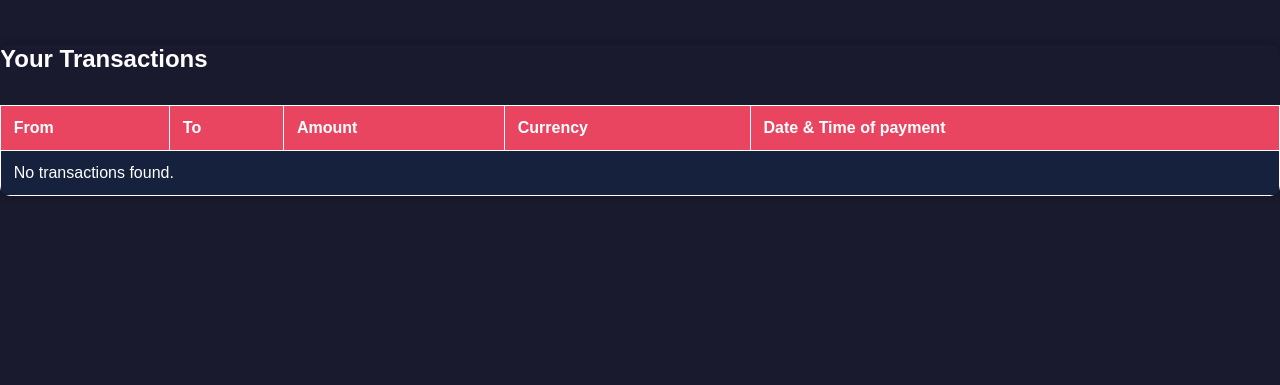
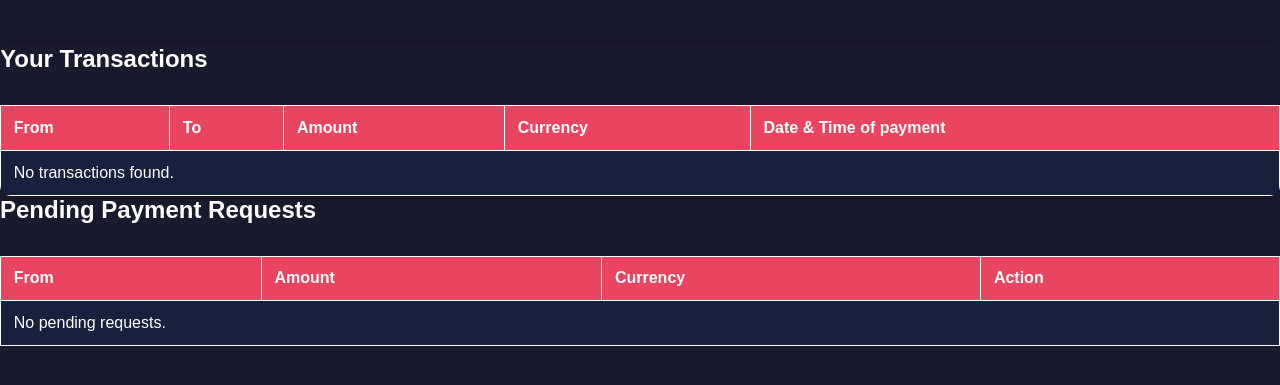
Before and after one commit to 1RaHuL6/Payup-App, a Django app: page /webapps2025/home/ in a window 1280 px wide. Shown: the part 263-648 px from the top of the page. Run offline with Django 5.2, Linux system fonts and the light colour scheme; a user stored in the database is signed in; data comes from the database, SQL or seed files in the repository; both versions use the stored data as it was after the commit.

```diff
--- a/payapp/urls.py
+++ b/payapp/urls.py
@@ -1,9 +1,11 @@
 from django.urls import path
 from . import views
-from .views import  make_payment
+from .views import  make_payment, request_payment, handle_payment_request
 
 urlpatterns = [
     path('', views.home, name='home'),
 
     path('make_payment/<int:user_id>/', make_payment, name='make_payment'),
+    path('request_payment/<int:user_id>/', request_payment, name='request_payment'),
+path('payment_request/<int:request_id>/<str:action>/', handle_payment_request, name='handle_payment_request'),
 ]
--- a/payapp/views.py
+++ b/payapp/views.py
@@ -1,11 +1,10 @@
-
-# Create your views here.
 from django.shortcuts import render, redirect, get_object_or_404
 from django.contrib.auth.decorators import login_required
 from django.contrib import messages
 from register.models import UserDetails
+from django.db import transaction
 from .forms import PaymentForm
-from .models import Transaction
+from .models import Transaction, PaymentRequest
 from django.utils.timezone import now
 
 # Home page view
@@ -13,32 +12,36 @@ from django.utils.timezone import now
 def home(request):
     # Get all users excluding the logged-in user and admins
     users = UserDetails.objects.select_related('user').filter(
-        user__is_superuser=False  # Exclude admins
-    ).exclude(user=request.user)  # Exclude the logged-in user
+        user__is_superuser=False
+    ).exclude(user=request.user)
 
-    # Get the logged-in user's details
     user_details = UserDetails.objects.get(user=request.user)
 
-    # Get the transactions related to the logged-in user (as sender or receiver)
+    # transactions related to the logged-in user
     transactions = Transaction.objects.filter(
         sender=request.user
     ) | Transaction.objects.filter(
         receiver=request.user
     )
+    received_requests = PaymentRequest.objects.filter(receiver=request.user, status='pending')
+
+    #  all payment requests
+    payment_requests = PaymentRequest.objects.filter(receiver=request.user)
 
     return render(request, 'payapp/home.html', {
+        # pass values to template
         'users': users,
-        'user_balance': user_details.balance,  # Pass balance to template
-        'user_currency': user_details.currency,  # Pass currency to template
-        'transactions': transactions  # Pass transactions to template
+        'user_balance': user_details.balance,
+        'user_currency': user_details.currency,
+        'transactions': transactions,
+        'payment_requests': payment_requests,
     })
 
-
-# Payment view
+# payment view
 @login_required
 def make_payment(request, user_id):
-    receiver_details = get_object_or_404(UserDetails, user__id=user_id)  # Get UserDetails of receiver
-    sender_details = get_object_or_404(UserDetails, user=request.user)  # Get UserDetails of sender
+    receiver_details = get_object_or_404(UserDetails, user__id=user_id)  #  UserDetails of receiver
+    sender_details = get_object_or_404(UserDetails, user=request.user)  #UserDetails of sender
 
     if request.method == "POST":
         form = PaymentForm(request.POST)
@@ -48,23 +51,135 @@ def make_payment(request, user_id):
             if sender_details.balance < amount:
                 messages.error(request, "Insufficient balance!")
             else:
-                # Deduct and add balance
-                sender_details.balance -= amount
-                receiver_details.balance += amount
-                sender_details.save()
-                receiver_details.save()
+                try:
+                    with transaction.atomic():
+                        sender_details.balance -= amount
+                        receiver_details.balance += amount
+                        sender_details.save()
+                        receiver_details.save()
 
-                # Store the transaction in the Transaction model
-                transaction = Transaction.objects.create(
-                    sender=sender_details.user,  # Extract User instance
-                    receiver=receiver_details.user,  # Extract User instance
-                    amount=amount,
-                    timestamp=now()
-                )
 
-                messages.success(request, f"Payment of £{amount} sent to {receiver_details.user.first_name}!")
-                return redirect('home')
+                        Transaction.objects.create(
+                            sender=sender_details.user,
+                            receiver=receiver_details.user,
+                            amount=amount,
+                            timestamp=now()
+                        )
+
+
+                    messages.success(request, f"Payment of £{amount} sent to {receiver_details.user.first_name}!")
+                    return redirect('home')
+
+                except Exception as e:
+
+                    messages.error(request, f"An error occurred: {e}")
+
     else:
         form = PaymentForm()
 
     return render(request, 'payapp/make_payment.html', {'form': form, 'receiver': receiver_details})
+
+# Request payment view
+@login_required
+def request_payment(request, user_id):
+    receiver_details = get_object_or_404(UserDetails, user__id=user_id)  # UserDetails of receiver
+    sender_details = get_object_or_404(UserDetails, user=request.user)  # UserDetails of sender
+
+    #check
+    if PaymentRequest.objects.filter(sender=request.user, receiver=receiver_details.user, status='pending').exists():
+        messages.error(request, "Payment request already sent.")
+        return redirect('home')
+
+
+    if request.method == "POST":
+        amount = request.POST.get('amount')
+
+
+        payment_request = PaymentRequest.objects.create(
+            sender=sender_details.user,
+            receiver=receiver_details.user,
+            amount=amount,
+            currency=sender_details.currency,
+            status='pending',
+        )
+        messages.success(request, f"Payment request of £{amount} sent to {receiver_details.user.first_name}!")
+        return redirect('home')
+
+    return render(request, 'payapp/request_payment.html', {'receiver': receiver_details})
+
+# Accept payment view
+@login_required
+def accept_payment(request, request_id):
+    payment_request = get_object_or_404(PaymentRequest, id=request_id, receiver=request.user, status='pending')
+
+    sender_details = UserDetails.objects.get(user=payment_request.sender)
+    receiver_details = UserDetails.objects.get(user=request.user)
+
+
+    sender_details.balance -= payment_request.amount
+    receiver_details.balance += payment_request.amount
+    sender_details.save()
+    receiver_details.save()
+
+
+    transaction = Transaction.objects.create(
+        sender=payment_request.sender,
+        receiver=payment_request.receiver,
+        amount=payment_request.amount,
+        currency=payment_request.currency,
+        timestamp=now(),
+    )
+
+
+    payment_request.status = 'accepted'
+    payment_request.save()
+
+    messages.success(request, f"Payment request of £{payment_request.amount} accepted.")
+    return redirect('home')
+
+# Reject payment view
+@login_required
+def reject_payment(request, request_id):
+    payment_request = get_object_or_404(PaymentRequest, id=request_id, receiver=request.user, status='pending')
+
+
+    payment_request.status = 'rejected'
+    payment_request.save()
+
+    messages.success(request, f"Payment request of £{payment_request.amount} rejected.")
+    return redirect('home')
+
+
+def handle_payment_request(request, request_id, action):
+    payment_request = get_object_or_404(PaymentRequest, id=request_id)
+
+
+    if request.user != payment_request.receiver:
+        messages.error(request, "You are not authorized to perform this action.")
+        return redirect('home')
+
+    if action == "accept":
+
+        payment_request.status = "accepted"
+        payment_request.save()
+
+        # Update balances
+        sender_details = get_object_or_404(UserDetails, user=payment_request.sender)
+        receiver_details = get_object_or_404(UserDetails, user=payment_request.receiver)
+
+        if sender_details.balance >= payment_request.amount:
+            sender_details.balance -= payment_request.amount
+            receiver_details.balance += payment_request.amount
+            sender_details.save()
+            receiver_details.save()
+
+            messages.success(request, f"You accepted the payment request of £{payment_request.amount}.")
+        else:
+            messages.error(request, "Sender does not have enough balance. Payment request cannot be processed.")
+
+    elif action == "reject":
+        payment_request.status = "rejected"
+        payment_request.save()
+        messages.info(request, "You rejected the payment request.")
+
+    return redirect('home')
--- a/templates/payapp/home.html
+++ b/templates/payapp/home.html
@@ -166,7 +202,8 @@
             <div class="buttons">
                 <a href="{% url 'make_payment' user_detail.user.id %}">
                     <button class="pay-btn">PAY</button> </a>
-                <button class="request-btn">REQUEST</button>
+                <a href="{% url 'request_payment' user_detail.user.id %}">
+                    <button class="request-btn">REQUEST</button> </a>
             </div>
         </div>
         {% empty %}
@@ -205,5 +242,39 @@
         </table>
     </div>
 
+<h2>Pending Payment Requests</h2>
+<table>
+    <thead>
+        <tr>
+            <th>From</th>
+            <th>Amount</th>
+            <th>Currency</th>
+            <th>Action</th>
+        </tr>
+    </thead>
+    <tbody>
+        {% for request in received_requests %}
+        <tr>
+            <td>{{ request.sender.first_name }} {{ request.sender.last_name }}</td>
+            <td>{{ request.amount }}</td>
+            <td>{{ request.currency }}</td>
+            <td>
+                <a href="{% url 'handle_payment_request' request.id 'accept' %}">
+                    <button class="accept-btn">Accept</button>
+                </a>
+                <a href="{% url 'handle_payment_request' request.id 'reject' %}">
+                    <button class="reject-btn">Reject</button>
+                </a>
+            </td>
+        </tr>
+        {% empty %}
+        <tr>
+            <td colspan="4">No pending requests.</td>
+        </tr>
+        {% endfor %}
+    </tbody>
+</table>
+
+
 </body>
 </html>
--- a/webapps2025/settings.py
+++ b/webapps2025/settings.py
@@ -25,7 +25,7 @@ SECRET_KEY = 'django-insecure-4cx&pl@j6xccacw$li^9gmx502=96rp_-90#e#a0py*i8aq*pd
 # SECURITY WARNING: don't run with debug turned on in production!
 DEBUG = True
 
-ALLOWED_HOSTS = ['192.168.1.115', 'localhost', '127.0.0.1', '192.168.1.115:8000']
+ALLOWED_HOSTS = ['192.168.1.115', 'localhost', '127.0.0.1']
 
 
 
```
Also changed, not shown: other parts of templates/payapp/home.html (+36 -0 lines), payapp/models.py (+11 -1 lines), register/templatetags/custom_filter.py (added, +8 -0 lines), register/views.py (+25 -12 lines), templates/payapp/request_payment.html (added, +28 -0 lines), templates/register/admin_dashboard.html (+77 -6 lines), payapp/forms.py (line endings or trailing spaces), payapp/migrations/0003_paymentrequest.py (added), register/templatetags/__init__.py (added), webapps.db.
